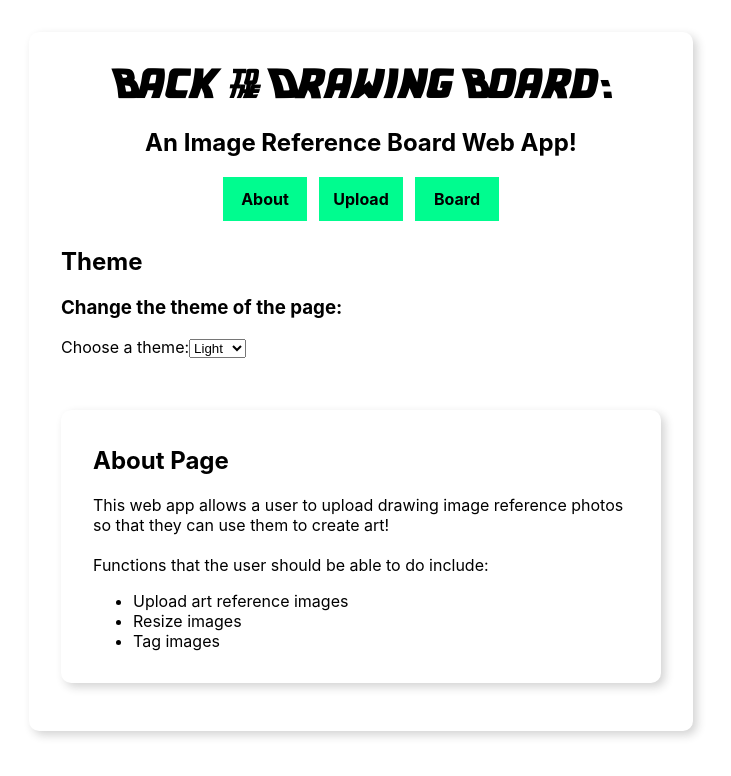
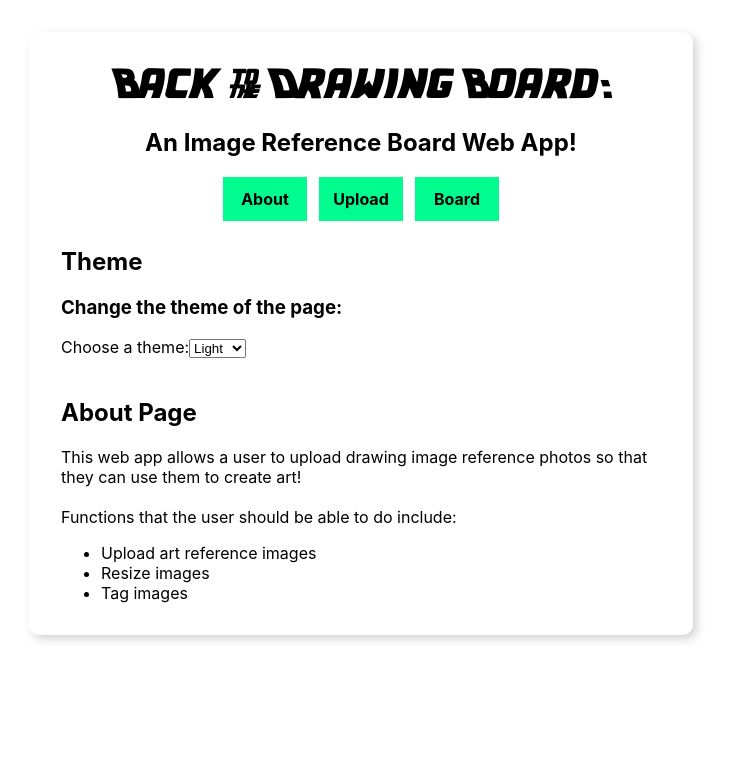
Before and after one commit to SamuelBanya/BackToTheDrawingBoard, a React (Create React App) app: page / in a window 1280 px wide. Shown: the top 776 px of the page, without its empty margins (279-1010 px from the left). Built offline with nearby package versions, Linux system fonts and the light colour scheme.

Commit message:
Removing 'className' attribtue for 'About' component

```diff
--- a/src/About.js
+++ b/src/About.js
@@ -2,7 +2,7 @@ import React from "react";
 
 function About() {
   return (
-    <div className="App light">
+    <div>
       <h2>About Page</h2>
       <p>
         This web app allows a user to upload drawing image reference photos so
```
